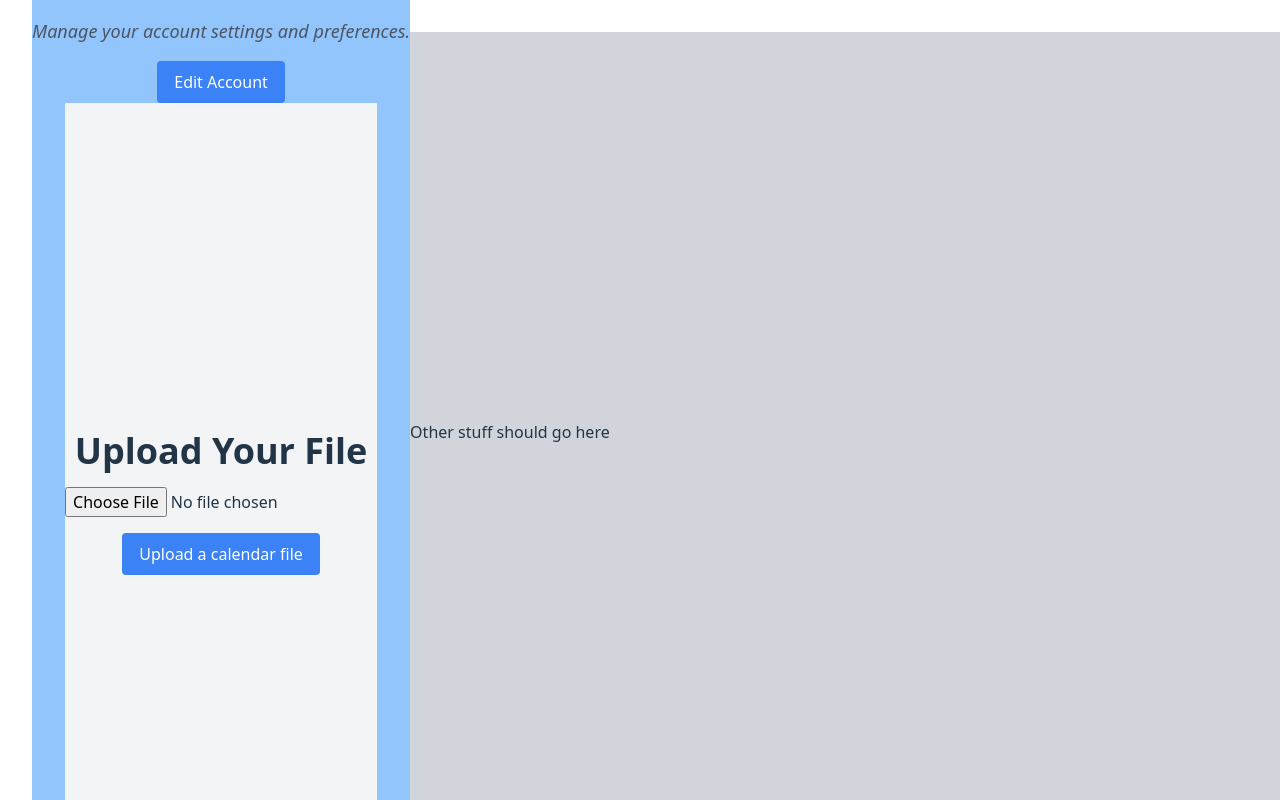
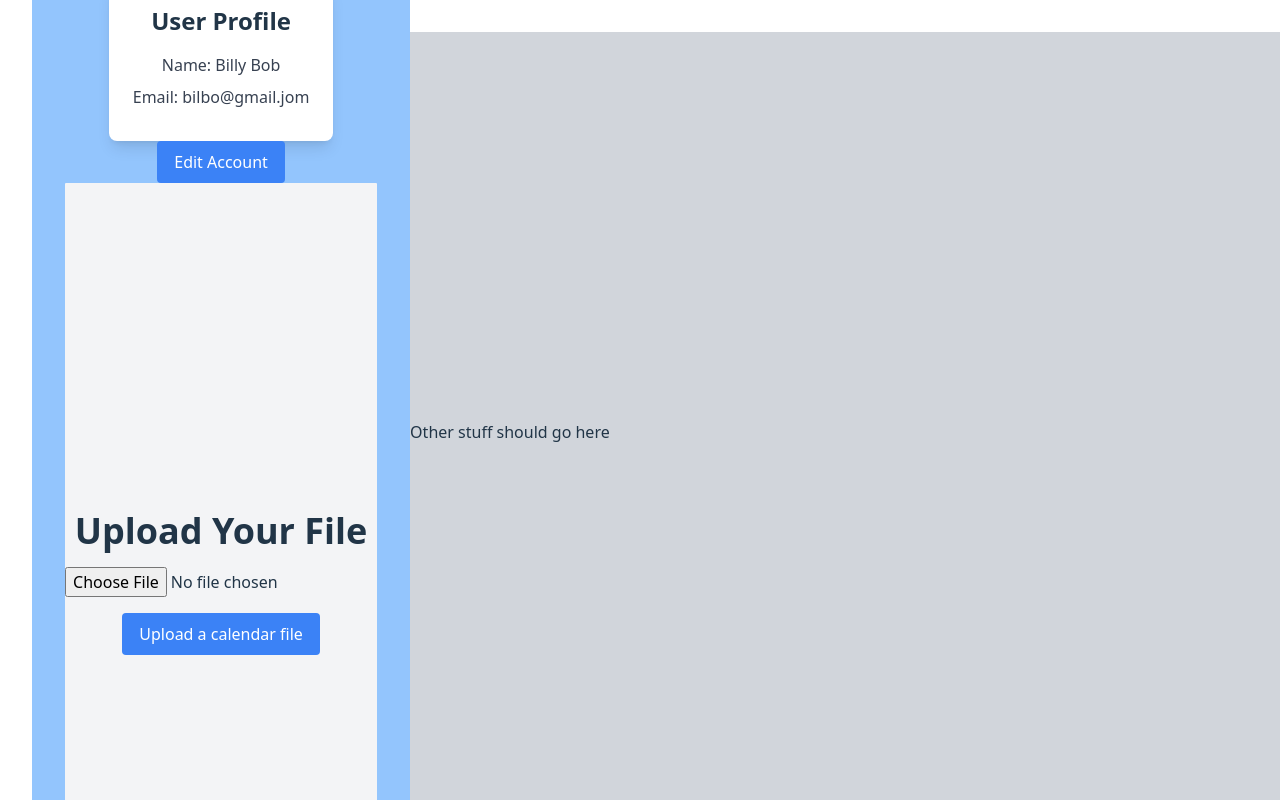
Before and after one commit to YonyMarian/loqd, a React (Vite) app in the folder client/: page /account in a window 1280 px wide. Shown: the top 800 px of the page. Built offline with nearby package versions, Linux system fonts and the light colour scheme.

Commit message:
update Account page

```diff
--- a/client/src/pages/Account.tsx
+++ b/client/src/pages/Account.tsx
@@ -2,13 +2,18 @@ import React from 'react';
 import Upload from '../components/Upload';
 
 
-const UserCard: React.FC = () => {
+interface UserCardProps {
+    name: string;
+    email: string;
+}
+
+const UserCard: React.FC<UserCardProps> = ({ name, email }) => {
     return (
         <>
             <div className="rounded-lg shadow-lg bg-white p-6 max-w-sm mx-auto">
                 <h2 className="text-2xl font-bold mb-4">User Profile</h2>
-                <p className="text-gray-700 mb-2">Name: John Doe</p>
-                <p className="text-gray-700 mb-2">Email:</p>
+                <p className="text-gray-700 mb-2">Name: {name} </p>
+                <p className="text-gray-700 mb-2">Email: {email} </p>
             </div>
         </>
     )
@@ -20,6 +25,7 @@ const Account: React.FC = () => {
             <div className="flex flex-col items-center justify-center min-h-screen bg-blue-300 w-400px">
                 <h1 className="text-4xl font-bold mb-4">Account</h1>
                 <em className="text-lg text-gray-600 mb-4">Manage your account settings and preferences.</em>
+                <UserCard name="Billy Bob" email="bilbo@gmail.jom"/>
                 <button className="bg-blue-500 text-white px-4 py-2 rounded">Edit Account</button>
                 <Upload />
             </div>
```
